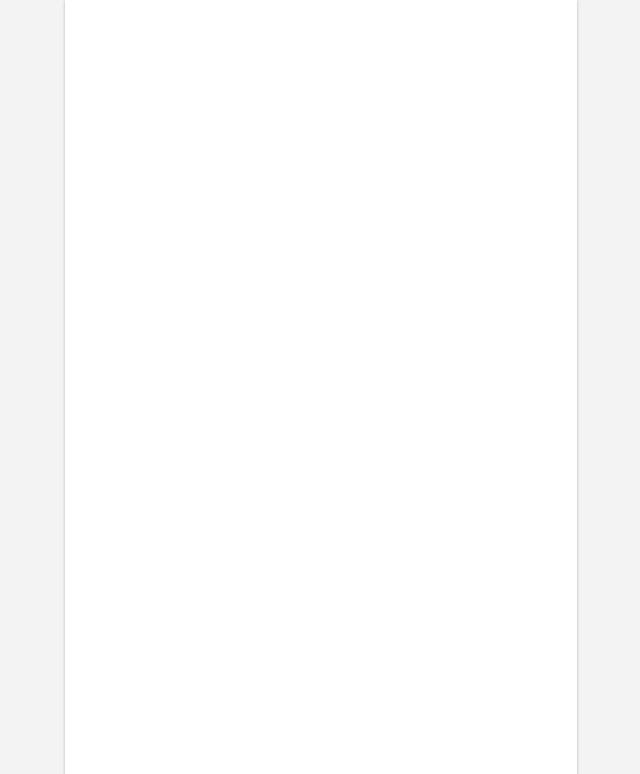
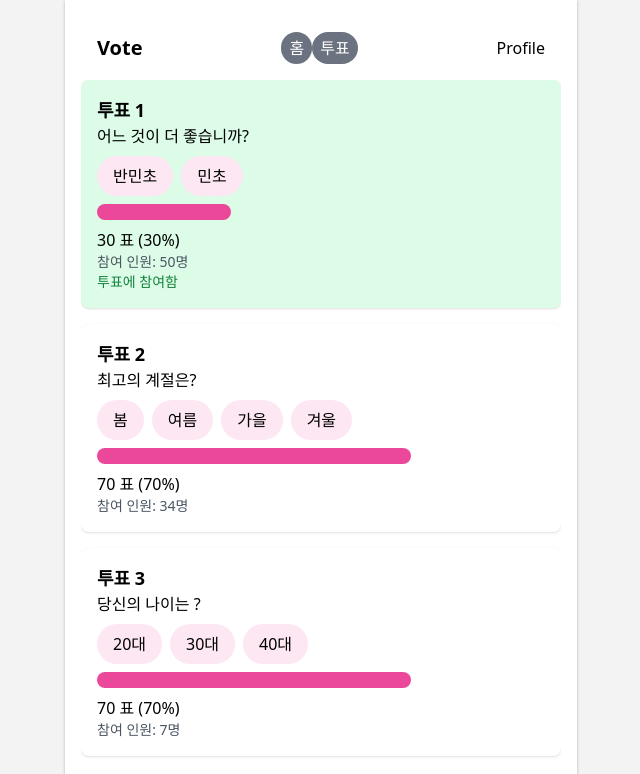
Before and after one commit to BOOPINION/Vote-FE2, a React (Create React App) app: page /voteHome in a window 1280 px wide. Before the commit this address had no page. Shown: the top 774 px of the page, without its empty margins (319-959 px from the left). Built offline with nearby package versions, Linux system fonts and the light colour scheme.

Commit message:
✨ VoteHome list 초기구현

```diff
--- a/src/App.tsx
+++ b/src/App.tsx
@@ -4,6 +4,7 @@ import MainHome from "./pages/mainHome";
 import VoteResult from "./pages/voteResult";
 import SignUp from "./pages/SignUp";
 import VoteMaker from "./pages/voteMaker";
+import VoteHome from "./pages/voteHome";
 
 function App() {
   return (
@@ -13,6 +14,7 @@ function App() {
         <Route path="/vote-result" element={<VoteResult />} />
         <Route path="/signup" element={<SignUp />} />
         <Route path="/vote-maker" element={<VoteMaker />} />
+        <Route path="/voteHome" element={<VoteHome />} />
       </Routes>
     </Router>
   );
--- a/src/components/Header.tsx
+++ b/src/components/Header.tsx
@@ -8,7 +8,7 @@ const Header: React.FC = () => {
         <Link to="/" className="bg-gray-500 rounded-full px-2 py-1">
           <div className="text-white">홈</div>
         </Link>
-        <Link to="/vote-result" className="bg-gray-500 rounded-full px-2 py-1">
+        <Link to="/voteHome" className="bg-gray-500 rounded-full px-2 py-1">
           <div className="text-white">투표</div>
         </Link>
       </div>
--- /dev/null
+++ b/src/components/VoteItem.tsx
@@ -0,0 +1,32 @@
+// src/components/VoteItem.tsx
+import React from 'react';
+import { motion } from 'framer-motion';
+
+interface VoteItemProps {
+  id: number;
+  title: string;
+  description: string;
+  // 가상의 투표 수치를 추가합니다. 실제 애플리케이션에서는 서버로부터 받은 데이터를 사용하게 됩니다.
+  voteCount: number;
+  totalVotes: number; // 전체 투표 수
+}
+
+const VoteItem: React.FC<VoteItemProps> = ({ title, description, voteCount, totalVotes }) => {
+  const percentage = totalVotes > 0 ? (voteCount / totalVotes) * 100 : 0;
+
+  return (
+    <li className="p-4 shadow rounded-lg mb-4">
+      <h3 className="text-lg font-bold">{title}</h3>
+      <p>{description}</p>
+      <motion.div
+        className="bg-blue-500 h-4 rounded-full"
+        initial={{ width: 0 }}
+        animate={{ width: `${percentage}%` }}
+        transition={{ duration: 0.5 }}
+      />
+      <p>{`${voteCount} 표 (${percentage.toFixed(0)}%)`}</p>
+    </li>
+  );
+};
+
+export default VoteItem;
--- /dev/null
+++ b/src/pages/voteHome.tsx
@@ -0,0 +1,65 @@
+import React from 'react';
+import { motion } from 'framer-motion';
+import Header from "../components/Header";
+
+interface VoteItem {
+    id: number;
+    title: string;
+    description: string;
+    voteCount: number;
+    totalVotes: number;
+    userParticipated: boolean; // 사용자가 투표에 참여했는지 여부
+    options: string[]; // 투표 선택지
+    participants: number; // 투표에 참여한 인원 수
+  }
+
+  // 가상의 투표 데이터
+  const votes: VoteItem[] = [
+    { id: 1, title: "투표 1", description: "어느 것이 더 좋습니까?", voteCount: 30, totalVotes: 100, userParticipated: true, options: ["반민초", "민초"] ,participants: 50},
+    { id: 2, title: "투표 2", description: "최고의 계절은?", voteCount: 70, totalVotes: 100, userParticipated: false, options: ["봄", "여름", "가을", "겨울"] ,participants: 34},
+    { id: 2, title: "투표 3", description: "당신의 나이는 ?", voteCount: 70, totalVotes: 100, userParticipated: false, options: ["20대", "30대", "40대"] ,participants: 7},
+    // 추가적인 투표 아이템들...
+  ];
+
+const calculatePercentage = (voteCount: number, totalVotes: number) => {
+    return totalVotes > 0 ? (voteCount / totalVotes) * 100 : 0;
+};
+
+const App = () => {
+    return (
+      <div className="p-4">
+        <Header />
+        <div className="overflow-auto h-full">
+          <ul>
+            {votes.map(({ id, title, description, voteCount, totalVotes, userParticipated, options, participants }) => {
+              const percentage = calculatePercentage(voteCount, totalVotes); // 투표 결과 계산
+              return (
+                <li key={id} className={`p-4 shadow rounded-lg mb-4 ${userParticipated ? 'bg-green-100' : 'bg-white'}`}>
+                  <h3 className="text-lg font-bold">{title}</h3>
+                  <p>{description}</p>
+                  <div className="flex space-x-2 mt-2">
+                    {options.map((option, index) => (
+                      <div key={index} className="px-4 py-2 bg-pink-100 rounded-full text-center">
+                        {option}
+                      </div>
+                    ))}
+                  </div>
+                  <motion.div
+                    className="bg-pink-500 h-4 rounded-full my-2"
+                    initial={{ width: 0 }}
+                    animate={{ width: `${percentage}%` }}
+                    transition={{ duration: 0.5 }}
+                  />
+                  <p>{`${voteCount} 표 (${percentage.toFixed(0)}%)`}</p>
+                  <p className="text-sm text-gray-600 ">참여 인원: {participants}명</p>
+                  {userParticipated && <p className="text-sm text-green-700 ">투표에 참여함</p>}
+                </li>
+              );
+            })}
+          </ul>
+        </div>
+      </div>
+    );
+  };
+
+  export default App;
```
